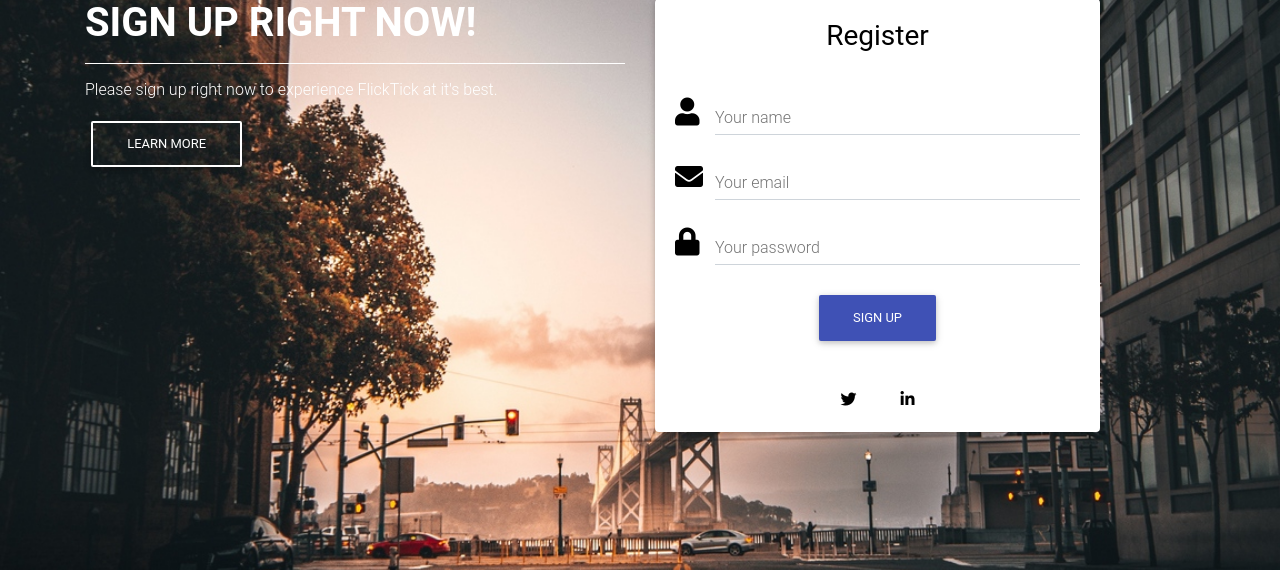
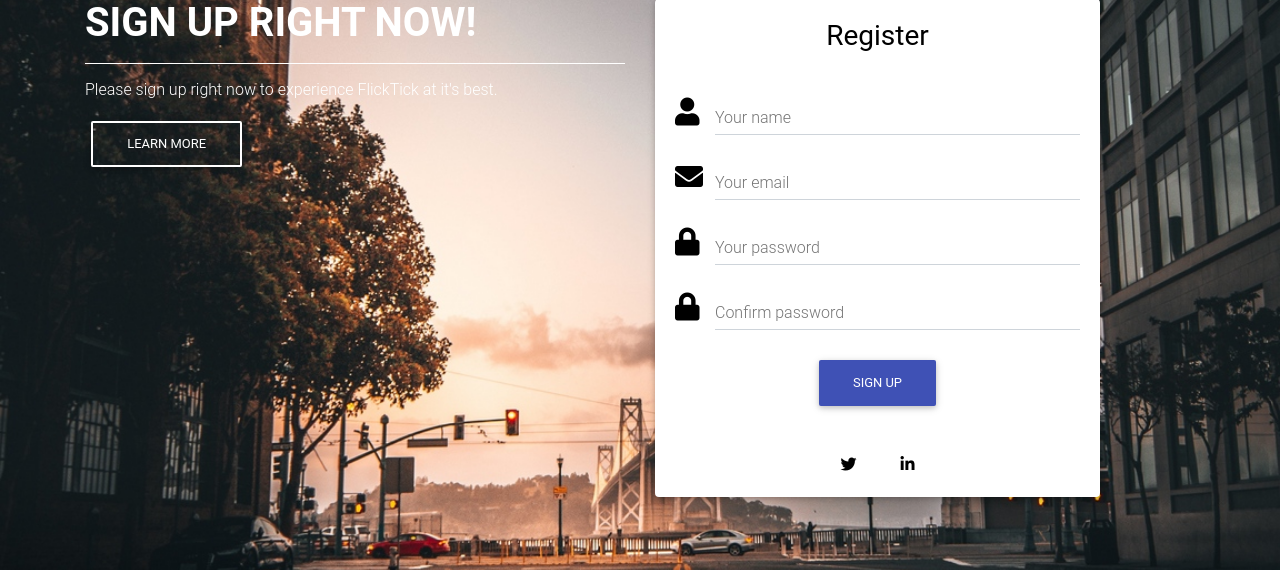
Before and after one commit to GoodieDawson/WebTech_SchorlastiCAS, a PHP site: page /common/register.php in a window 1280 px wide. Shown: the part 97-667 px from the top of the page. Run offline with PHP 8.4, Linux system fonts and the light colour scheme; some libraries are stand-ins or nearby versions.

Commit message:
Altered register.php

```diff
--- a/common/register.php
+++ b/common/register.php
@@ -95,6 +95,11 @@
                                     <input type="password" id="form4" class="black-text form-control">
                                     <label for="form4">Your password</label>
                                 </div>
+                                <div class="md-form">
+                                    <i class="fas fa-lock prefix black-text active"></i>
+                                    <input type="password" id="form4" class="black-text form-control">
+                                    <label for="form5">Confirm password</label>
+                                </div>
                                 <div id="message">
                                     <div id="weak" style="display: inline-block; width: 15%; height: 5%;background-color: #ff6961;"></div>
                                     <div id="medium" style="display: inline-block; width: 15%; height: 5%;background-color: grey;"></div>
```
